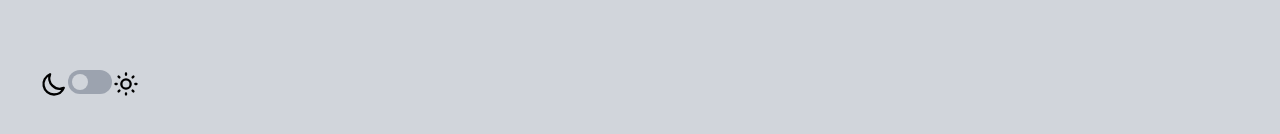
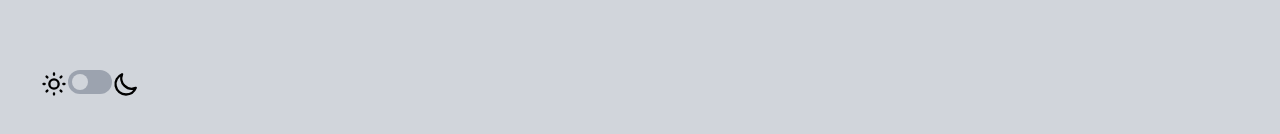
Before and after one commit to yanchenm/split, a Next.js app in the folder frontend/: page / in a window 1280 px wide. Shown: the part 662-796 px from the top of the page. Built offline with nearby package versions, Linux system fonts and the light colour scheme.

Commit message:
night mode switch icon fix

```diff
--- a/frontend/components/UI/ToggleButton.tsx
+++ b/frontend/components/UI/ToggleButton.tsx
@@ -12,7 +12,7 @@ const ToggleButton: React.FC<ToggleProps> = ({ toggleHandler, toggleState }) =>
 
   return (
     <div className="flex">
-      <MoonIcon className={`${toggleState ? 'text-slate-200' : 'text-black-200'} 'font-semibold rounded-lg h-7 w-7`} />
+      <SunIcon className={`${toggleState ? 'text-slate-200' : 'text-black-200'} 'font-semibold rounded-lg h-7 w-7`} />
       <Switch
         checked={toggleState}
         onChange={typedToggler}
@@ -26,7 +26,7 @@ const ToggleButton: React.FC<ToggleProps> = ({ toggleHandler, toggleState }) =>
           } inline-block w-4 h-4 transform bg-gray-300 rounded-full`}
         />
       </Switch>
-      <SunIcon className={`${toggleState ? 'text-slate-200' : 'text-black-200'} 'font-semibold rounded-lg h-7 w-7`} />
+      <MoonIcon className={`${toggleState ? 'text-slate-200' : 'text-black-200'} 'font-semibold rounded-lg h-7 w-7`} />
     </div>
   );
 };
```
